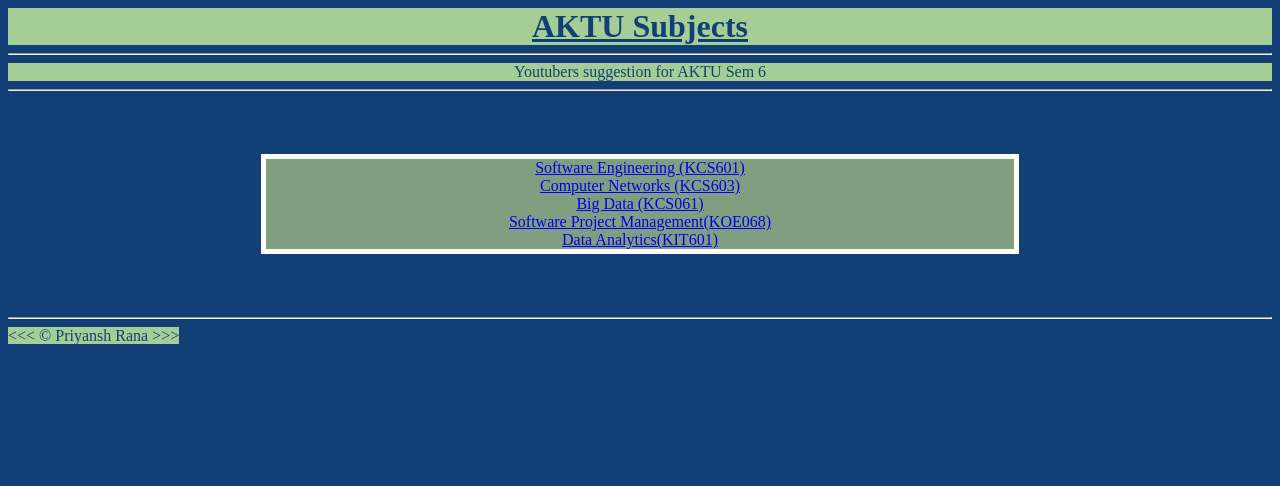
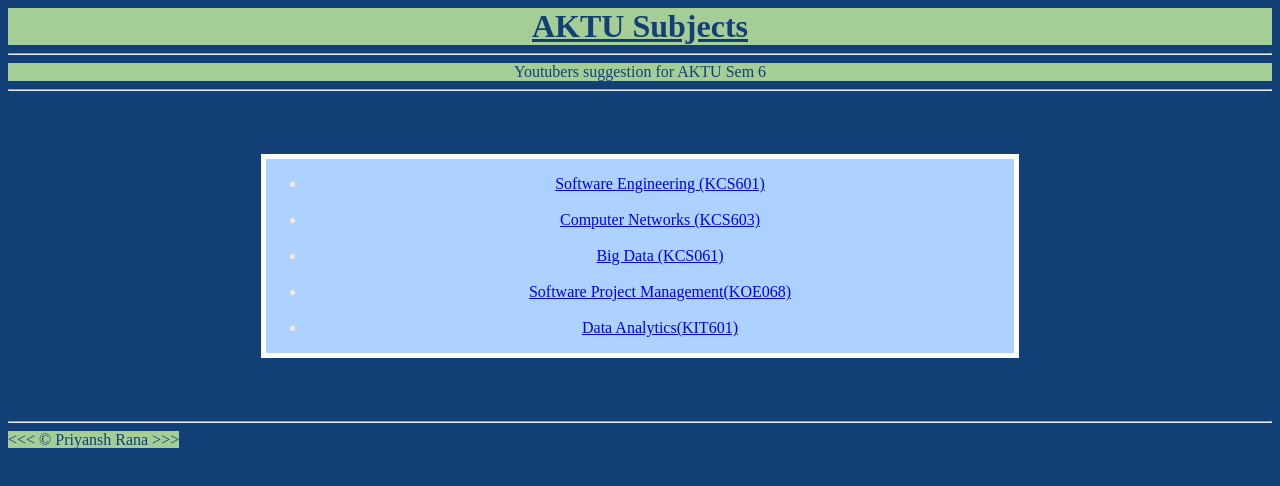
Before and after one commit to Priyansh159/Syllabus, a plain HTML site: page index.html in a window 1280 px wide. Drawn offline with Linux system fonts and the light colour scheme.

Commit message:
Update index.html

```diff
--- a/index.html
+++ b/index.html
@@ -8,7 +8,7 @@
         div{
             text-align: center;
             border: 5px solid white ;
-            background-color: #7F9F80;
+            background-color: #AED2FF;
             margin: 5% 20%;
             color: #F4EDCC;
         }
@@ -30,15 +30,17 @@
     <p class = "align"> Youtubers suggestion for AKTU Sem 6 </p>
     <hr/>
     <div>
-        <a href="https://youtube.com/playlist?list=PLxCzCOWd7aiEed7SKZBnC6ypFDWYLRvB2&si=qLnvTCahfHun_eNc"> Software Engineering (KCS601) </a>
+        <ul>
+       <li> <a href="https://youtube.com/playlist?list=PLxCzCOWd7aiEed7SKZBnC6ypFDWYLRvB2&si=qLnvTCahfHun_eNc"> Software Engineering (KCS601) </a></li>
         <br/>
-        <a href = "https://youtube.com/playlist?list=PLxCzCOWd7aiGFBD2-2joCpWOLUrDLvVV_&si=6hnX4HhfzPPjQ-hr">Computer Networks (KCS603) </a>
+        <li><a href = "https://youtube.com/playlist?list=PLxCzCOWd7aiGFBD2-2joCpWOLUrDLvVV_&si=6hnX4HhfzPPjQ-hr">Computer Networks (KCS603) </a></li>
         <br/>
-        <a href = "https://youtube.com/playlist?list=PLrzTfiQ4ApTsZ-5bqsmSVyPgL5UIl53u3&si=rOGQS3JTPCn_kd_e">Big Data (KCS061) </a>
+        <li><a href = "https://youtube.com/playlist?list=PLrzTfiQ4ApTsZ-5bqsmSVyPgL5UIl53u3&si=rOGQS3JTPCn_kd_e">Big Data (KCS061) </a></li>
         <br/>
-        <a href = "https://youtube.com/playlist?list=PLhPUku4sdS3mF374Z0fdKzYD4oWOviQ_t&si=wjVetbW-IhUbyppo">Software Project Management(KOE068) </a>
+        <li><a href = "https://youtube.com/playlist?list=PLhPUku4sdS3mF374Z0fdKzYD4oWOviQ_t&si=wjVetbW-IhUbyppo">Software Project Management(KOE068) </a></li>
         <br/>
-        <a href = "https://youtube.com/playlist?list=PLYwpaL_SFmcD_agAK_MpCDJdDXFuJqS9X&si=z81-n6uq55J7IzcB">Data Analytics(KIT601) </a>
+        <li><a href = "https://youtube.com/playlist?list=PLYwpaL_SFmcD_agAK_MpCDJdDXFuJqS9X&si=z81-n6uq55J7IzcB">Data Analytics(KIT601) </a></li>
+        </ul>
         </a>
     </div>
     <hr/>
```
